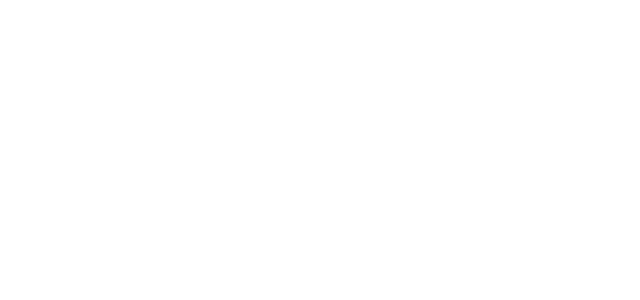
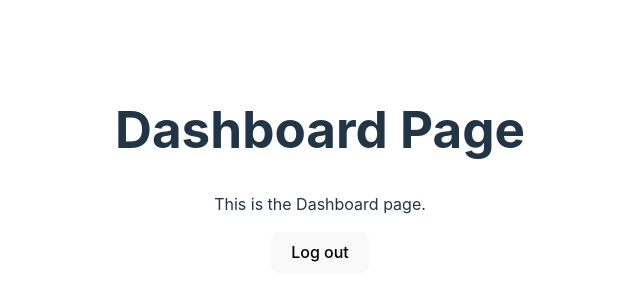
Before and after one commit to ckiroshan/google-authentication, a React (Vite) app: page /dashboard in a window 1280 px wide. Before the commit this address had no page. Shown: the part 230-530 px from the top of the page, without its empty margins (320-960 px from the left). Built offline with nearby package versions, Linux system fonts and the light colour scheme.

Commit message:
refactor: replace Login with Dashboard component

```diff
--- a/src/App.jsx
+++ b/src/App.jsx
@@ -1,7 +1,7 @@
 import { BrowserRouter as Router, Route, Routes } from "react-router-dom";
 import "./App.css";
 import Home from "./components/Home";
-import Login from "./components/Login";
+import Dashboard from "./components/Dashboard";
 
 function App() {
   return (
@@ -9,7 +9,7 @@ function App() {
       <Router>
         <Routes>
           <Route path="/" element={<Home />} />
-          <Route path="/login" element={<Login />} />
+          <Route path="/dashboard" element={<Dashboard />} />
         </Routes>
       </Router>
 
--- /dev/null
+++ b/src/components/Dashboard.jsx
@@ -0,0 +1,13 @@
+import React from "react";
+
+const Dashboard = () => {
+  return (
+    <div className="container">
+      <h1>Dashboard Page</h1>
+      <p>This is the Dashboard page.</p>
+      <button>Log out</button>
+    </div>
+  );
+};
+
+export default Dashboard;
--- a/src/components/Login.jsx
+++ /dev/null
@@ -1,13 +0,0 @@
-import React from "react";
-
-const Login = () => {
-  return (
-    <div className="container">
-      <h1>Login Page</h1>
-      <p>This is the Login page.</p>
-      <button>Log In</button>
-    </div>
-  );
-};
-
-export default Login;
```
